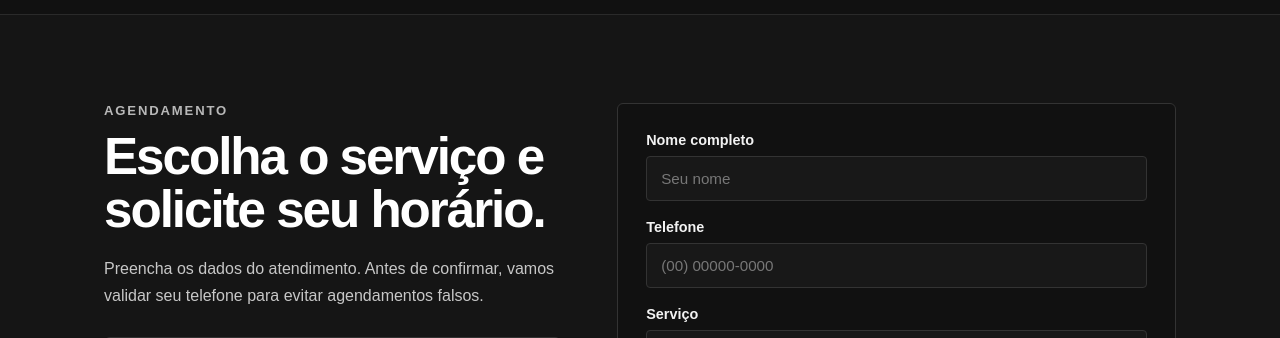
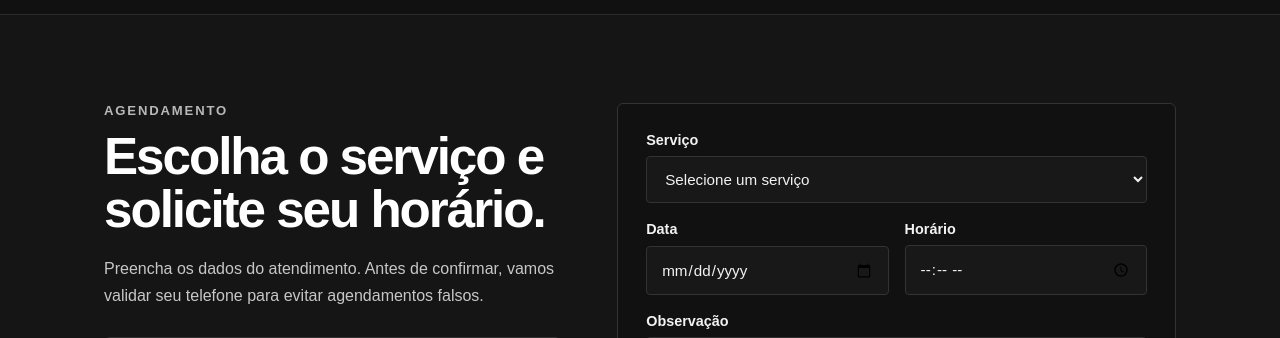
Before and after one commit to Victor212-hub/Projeto_Barbearia, a React (Vite) app in the folder Frontend/: page / in a window 1280 px wide. Shown: the part 2740-3078 px from the top of the page. Built offline with nearby package versions, Linux system fonts and the light colour scheme.

Commit message:
feat: remove a seção de login de demonstração

```diff
--- a/Frontend/src/components/BookingForm/BookingFields.jsx
+++ b/Frontend/src/components/BookingForm/BookingFields.jsx
@@ -8,29 +8,6 @@ const serviceOptions = [
 function BookingFields({ formData, message, onChange, onSubmit }) {
     return (
         <form className="booking-form" onSubmit={onSubmit}>
-            <div className="form-group">
-                <label htmlFor="name">Nome completo</label>
-                <input
-                    id="name"
-                    name="name"
-                    type="text"
-                    placeholder="Seu nome"
-                    value={formData.name}
-                    onChange={onChange}
-                />
-            </div>
-
-            <div className="form-group">
-                <label htmlFor="phone">Telefone</label>
-                <input
-                    id="phone"
-                    name="phone"
-                    type="tel"
-                    placeholder="(00) 00000-0000"
-                    value={formData.phone}
-                    onChange={onChange}
-                />
-            </div>
 
             <div className="form-group">
                 <label htmlFor="service">Serviço</label>
```
